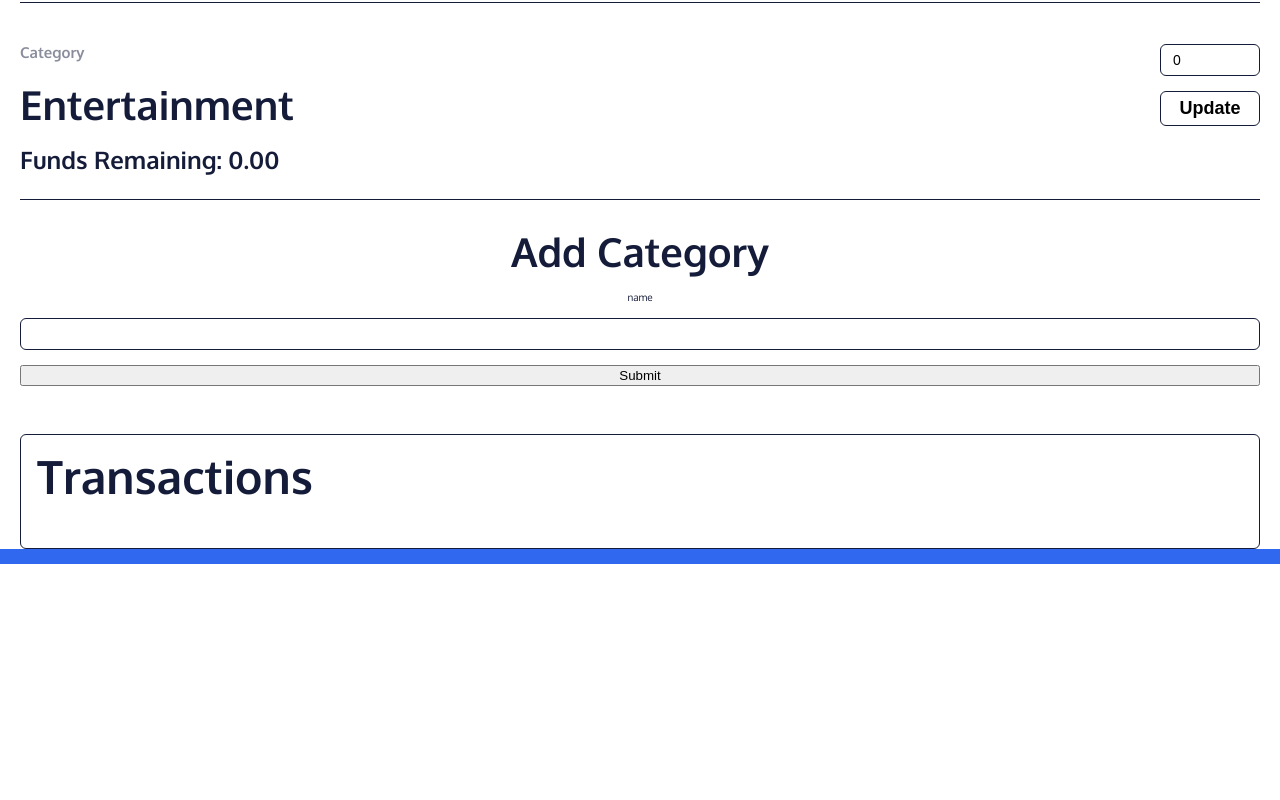
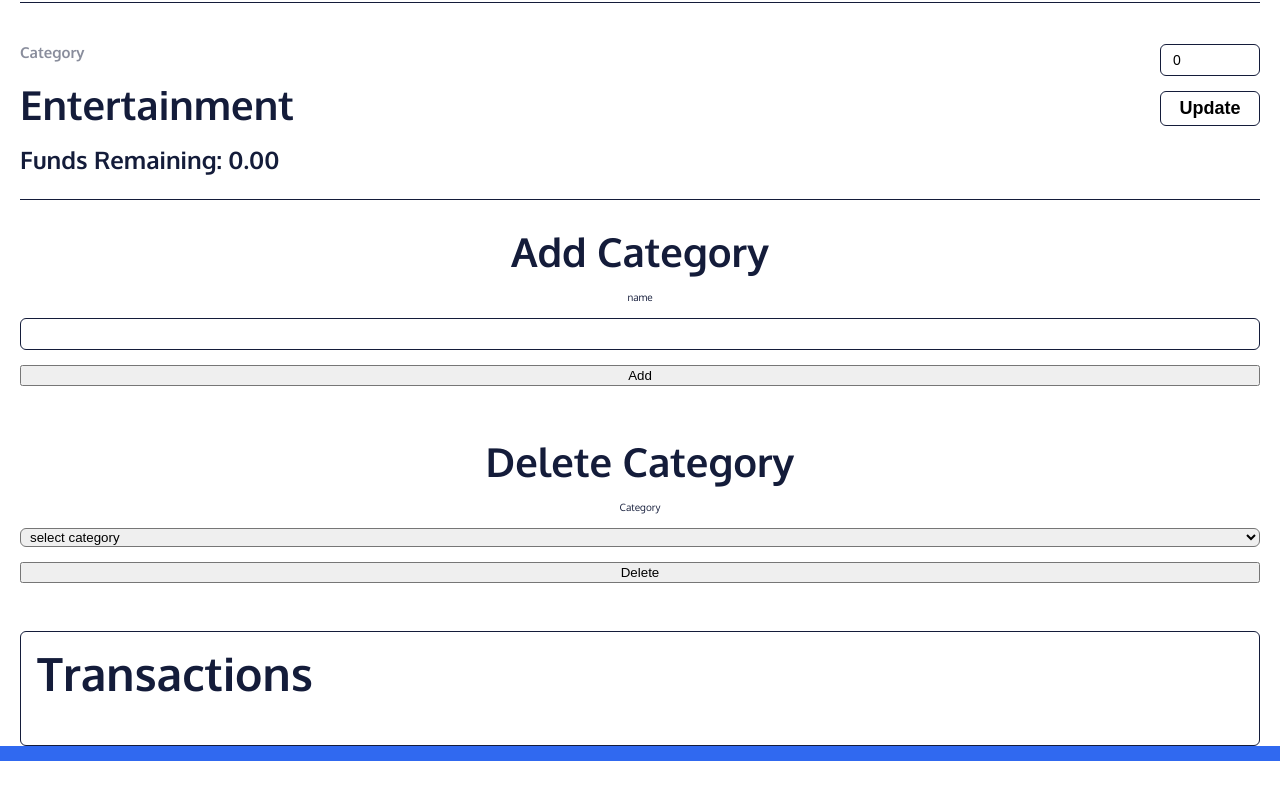
Before and after one commit to E-D-Richard/budget-tracker-webbapp, a React (Create React App) app: page / in a window 1280 px wide. Shown: the part 1673-2473 px from the top of the page. Before the commit the page ends 2432 px from the top, so only its background shows below. Built offline with nearby package versions, Linux system fonts and the light colour scheme.

Commit message:
add DeleteCategory component

```diff
--- a/src/components/AddCategory.js
+++ b/src/components/AddCategory.js
@@ -3,7 +3,7 @@ import { useDispatch } from "react-redux";
 import { addCategory } from "../features/budgets/budgetsSlice";
 import { addTransactionCategory } from "../features/transactions/transactionsSlice";
 
-const AddCategory = () => {
+export const AddCategory = () => {
   const dispatch = useDispatch();
   const [newCategory, setNewCategory] = useState('');
 
@@ -25,18 +25,17 @@ const AddCategory = () => {
   };
 
   return (
-    <form action="" onSubmit={handleSubmit}>
+      <form onSubmit={handleSubmit}>
       <h3>Add Category</h3>
-      <label htmlFor="new-name">name</label>
+      <label htmlFor="new-cat">name</label>
       <input
-        id="new-name"
+        id="new-cat"
         type="text"
+        value={newCategory}
         onChange={(e) => setNewCategory(e.currentTarget.value)}
-        value={newCategory}
+
       />
-      <button>Submit</button>
+      <button>Add</button>
     </form>
   );
 };
-
-export default AddCategory;
--- a/src/components/Budget.js
+++ b/src/components/Budget.js
@@ -3,7 +3,7 @@ import { useDispatch, useSelector } from "react-redux";
 import { editBudget } from "../features/budgets/budgetsSlice";
 import { selectTransactions } from "../features/transactions/transactionsSlice";
 
-export default function Budget({ budget }) {
+export const Budget = ({ budget }) => {
   const dispatch = useDispatch();
   const [amount, setAmount] = useState(budget.amount);
   const transactions = useSelector(selectTransactions);
--- /dev/null
+++ b/src/components/DeleteCategory.js
@@ -0,0 +1,37 @@
+import React, { useState } from "react";
+import { useDispatch } from "react-redux";
+
+export const DeleteCategory = ({ categories }) => {
+  const dispatch = useDispatch();
+  const [category, setCategory] = useState(categories);
+
+  const handleDelete = (e) => {
+    e.preventDefault();
+    // dispatch(deleteCategory({}));
+    // dispatch(deleteBudget({}));
+  };
+
+  return (
+    <form onSubmit={handleDelete}>
+      <h3>Delete Category</h3>
+      <label htmlFor="delete-cat">Category</label>
+      <select
+        name=""
+        id="delete-cat"
+        value={category}
+        onChange={(e) => setCategory(e.currentTarget.value)}
+        required
+      >
+        <option value="" key="default">
+          select category
+        </option>
+        {categories.map((cat) => (
+          <option value={cat} key={cat}>
+            {cat}
+          </option>
+        ))}
+      </select>
+      <button>Delete</button>
+    </form>
+  );
+};
--- a/src/features/budgets/Budgets.js
+++ b/src/features/budgets/Budgets.js
@@ -1,11 +1,14 @@
 import React from "react";
 import { useSelector } from "react-redux";
 import { selectBudgets } from "./budgetsSlice";
-import Budget from "../../components/Budget";
-import AddCategory from "../../components/AddCategory";
+import {Budget} from "../../components/Budget";
+import {AddCategory} from "../../components/AddCategory";
+import { DeleteCategory } from "../../components/DeleteCategory";
+import { selectTransactions } from "../transactions/transactionsSlice";
 
 const Budgets = () => {
   const budgets = useSelector(selectBudgets);
+  const categories = Object.keys(useSelector(selectTransactions));
   return (
     <section className="all-budgets-container">
       <ul>
@@ -13,7 +16,8 @@ const Budgets = () => {
           <Budget budget={budget} key={budget.category} />
         ))}
       </ul>
-      <AddCategory />
+      <AddCategory categories={categories} />
+      <DeleteCategory categories={categories} />
     </section>
   );
 };
--- a/src/index.css
+++ b/src/index.css
@@ -63,8 +63,6 @@ input {
 select {
   padding-left: 5px;
   border-radius: 6px;
-  width: 0;
-  height: 0;
 }
 
 /* -------------------------------------------- budgets section ------------------------------------- */
```
